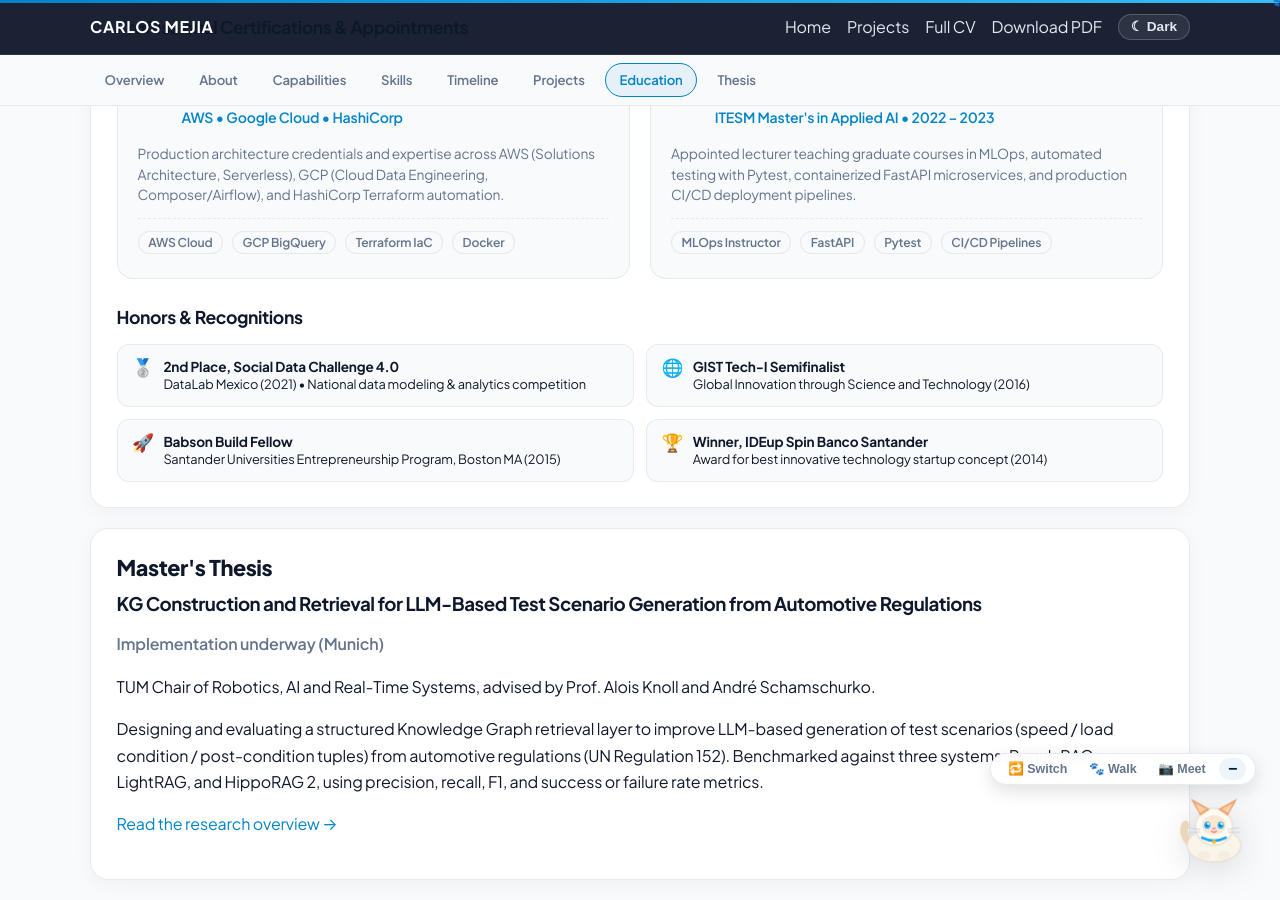
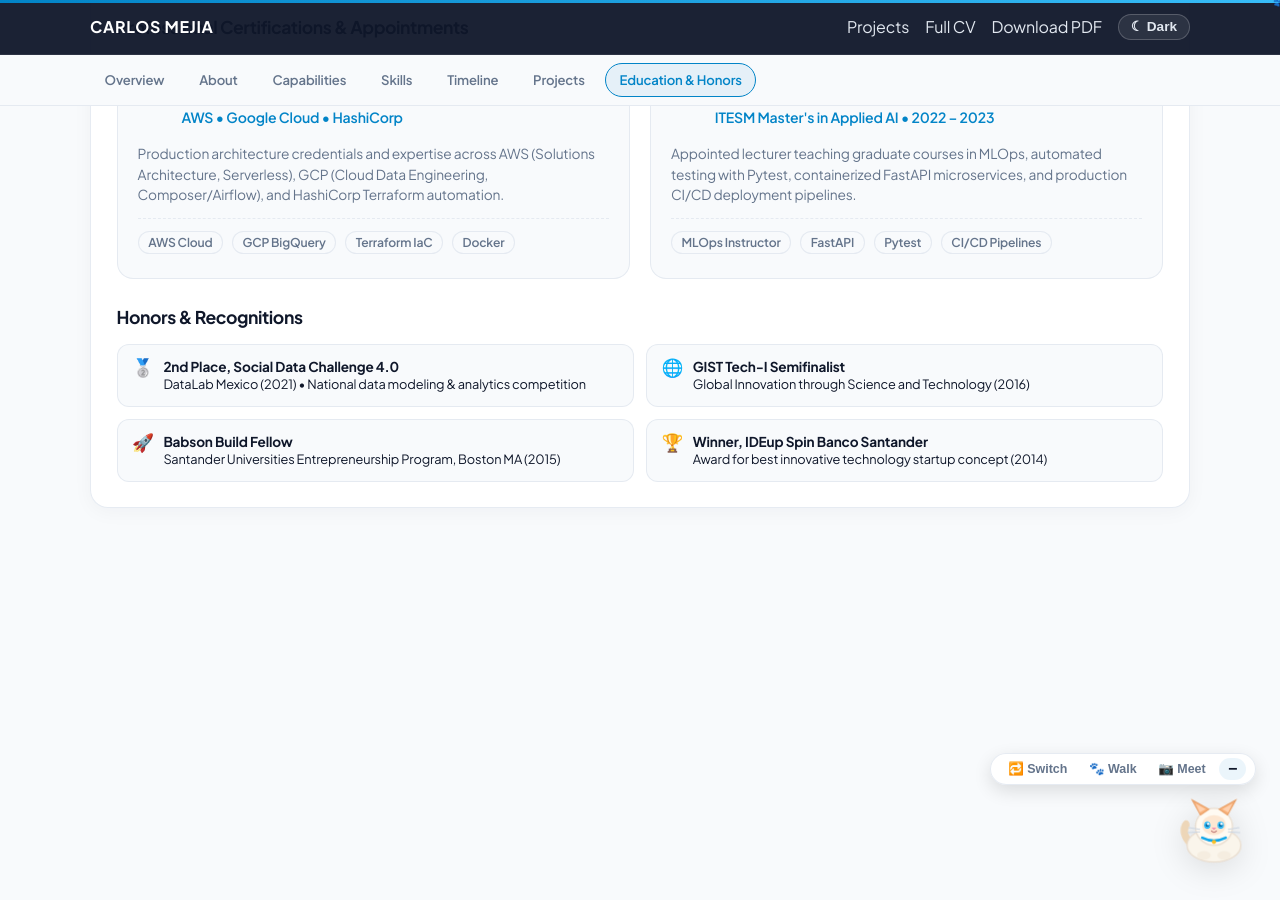
Before and after one commit to carloslme/carloslme.github.io, a Jekyll site: the page index.html, which Jekyll copies as it is, in a window 1280 px wide and 900 px high, scrolled down 5633 px. Built offline with Jekyll 4.4.1, drawn with Linux system fonts in a browser that asks for light colours; some of the changed text lies outside the part shown.

Commit message:
refactor: Deduplicate header navigation, hero action buttons, and repeated sections (Closes #36)

```diff
--- a/cv/index.html
+++ b/cv/index.html
@@ -60,9 +60,8 @@
       <div class="container nav">
         <a class="brand" href="/">CARLOS MEJIA</a>
         <nav class="nav-links">
-          <a href="/">Home</a>
           <a href="/projects/">Projects</a>
-          <a href="/cv/">CV</a>
+          <a href="/cv/">Full CV</a>
           <a href="/assets/pdf/Carlos_Lopez_CV_Master.pdf">Download PDF</a>
           <button id="theme-toggle" class="theme-toggle" aria-label="Toggle dark/light mode" title="Toggle dark/light mode">&#9790; Dark</button>
         </nav>
--- a/index.html
+++ b/index.html
@@ -84,7 +84,6 @@
       <div class="container nav">
         <a class="brand" href="/">CARLOS MEJIA</a>
         <nav class="nav-links">
-          <a href="/">Home</a>
           <a href="/projects/">Projects</a>
           <a href="/cv/">Full CV</a>
           <a href="/assets/pdf/Carlos_Lopez_CV_Master.pdf">Download PDF</a>
@@ -102,8 +101,7 @@
         <a href="#skills-section" class="subnav-link">Skills</a>
         <a href="#timeline-section" class="subnav-link">Timeline</a>
         <a href="#projects-section" class="subnav-link">Projects</a>
-        <a href="#education-section" class="subnav-link">Education</a>
-        <a href="#thesis-section" class="subnav-link">Thesis</a>
+        <a href="#education-section" class="subnav-link">Education &amp; Honors</a>
       </div>
     </nav>
 
@@ -144,9 +142,9 @@
           </div>
 
           <div class="actions">
-            <a class="button primary" href="/cv/">View full CV</a>
-            <a class="button secondary" href="/projects/">Explore Projects</a>
-            <a class="button secondary" href="/assets/pdf/Carlos_Lopez_CV_Master.pdf">Download CV (PDF)</a>
+            <a class="button primary" href="mailto:carlos.mejia@tum.de">✉️ Get in Touch</a>
+            <a class="button secondary" href="/assets/pdf/Carlos_Lopez_CV_Master.pdf">📄 Download CV (PDF)</a>
+            <a class="button secondary" href="#projects-section">🚀 Explore Featured Work</a>
           </div>
           <ul class="contact-list">
             <li>Munich, Germany</li>
@@ -766,19 +764,6 @@
           </div>
         </div>
       </section>
-
-      <section class="card" id="thesis-section" data-skills="kg python pytorch langchain weaviate">
-        <h2 class="section-title">Master's Thesis</h2>
-        <div class="entry">
-          <h3>KG Construction and Retrieval for LLM-Based Test Scenario Generation from Automotive Regulations</h3>
-          <p class="dates">Implementation underway (Munich)</p>
-          <p>TUM Chair of Robotics, AI and Real-Time Systems, advised by Prof. Alois Knoll and André Schamschurko.</p>
-          <p>
-            Designing and evaluating a structured Knowledge Graph retrieval layer to improve LLM-based generation of test scenarios (speed / load condition / post-condition tuples) from automotive regulations (UN Regulation 152). Benchmarked against three systems: RegulaRAG, LightRAG, and HippoRAG 2, using precision, recall, F1, and success or failure rate metrics.
-          </p>
-          <p><a href="/projects/masters-thesis/">Read the research overview &rarr;</a></p>
-        </div>
-      </section>
     </main>
   </body>
 </html>
--- a/projects/index.html
+++ b/projects/index.html
@@ -41,7 +41,6 @@
       <div class="container nav">
         <a class="brand" href="/">CARLOS MEJIA</a>
         <nav class="nav-links">
-          <a href="/">Home</a>
           <a href="/projects/">Projects</a>
           <a href="/cv/">Full CV</a>
           <a href="/assets/pdf/Carlos_Lopez_CV_Master.pdf">Download PDF</a>
--- a/projects/lecture-bot/index.html
+++ b/projects/lecture-bot/index.html
@@ -40,7 +40,6 @@
       <div class="container nav">
         <a class="brand" href="/">CARLOS MEJIA</a>
         <nav class="nav-links">
-          <a href="/">Home</a>
           <a href="/projects/">Projects</a>
           <a href="/cv/">Full CV</a>
           <a href="/assets/pdf/Carlos_Lopez_CV_Master.pdf">Download PDF</a>
--- a/projects/masters-thesis/index.html
+++ b/projects/masters-thesis/index.html
@@ -62,7 +62,6 @@
       <div class="container nav">
         <a class="brand" href="/">CARLOS MEJIA</a>
         <nav class="nav-links">
-          <a href="/">Home</a>
           <a href="/projects/">Projects</a>
           <a href="/cv/">Full CV</a>
           <a href="/assets/pdf/Carlos_Lopez_CV_Master.pdf">Download PDF</a>
--- a/projects/salsuki/index.html
+++ b/projects/salsuki/index.html
@@ -42,7 +42,6 @@
       <div class="container nav">
         <a class="brand" href="/">CARLOS MEJIA</a>
         <nav class="nav-links">
-          <a href="/">Home</a>
           <a href="/projects/">Projects</a>
           <a href="/cv/">Full CV</a>
           <a href="/assets/pdf/Carlos_Lopez_CV_Master.pdf">Download PDF</a>
```
